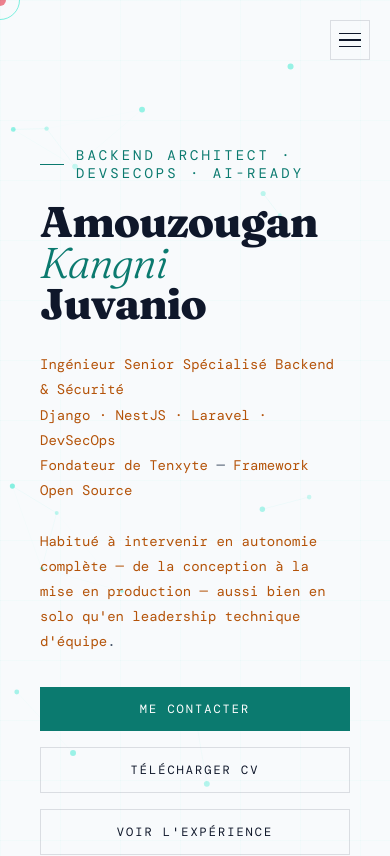
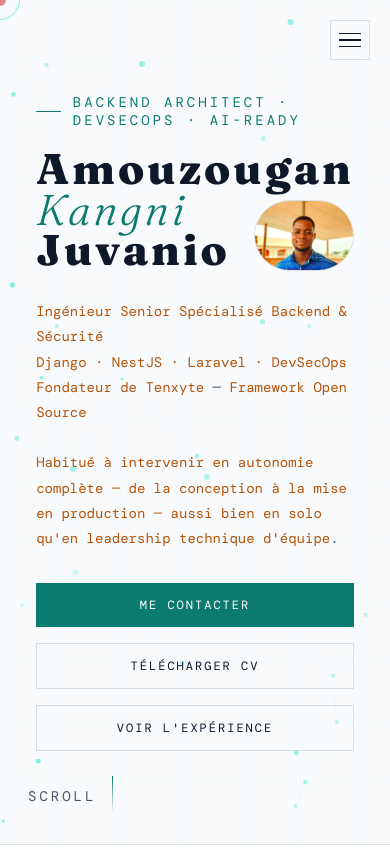
Before and after one commit to boboPrem1/in-juvanio, a React (Vite) app: page / in a window 390 px wide. Shown: the top 856 px of the page. Built offline with nearby package versions, Linux system fonts and the light colour scheme; a web font is replaced by a local one.

Commit message:
All plans writted waiting implementation

```diff
--- a/src/components/Hero.jsx
+++ b/src/components/Hero.jsx
@@ -41,8 +41,15 @@ export default function Hero({ language }) {
         <div className="hero-tag"><DecryptedText text={t.tag} duration={600} /></div>
         <h1 className="hero-name">
           <span className="line1">Amouzougan</span>
-          <span className="line2">Kangni</span>
-          <span className="line3">Juvanio</span>
+          <div className="hero-name-2">
+            <div className="hero-name-2-1">
+              <span className="line2">Kangni</span>
+              <span className="line3">Juvanio</span>
+            </div>
+            <div className="hero-mobile-image">
+              <img src="azerty.jpg" alt="Amouzougan Kangni Juvanio" />
+            </div>
+          </div>
         </h1>
         <p className="hero-title">
           <DecryptedText text={t.title} duration={700} /><br />
@@ -54,10 +61,6 @@ export default function Hero({ language }) {
           <a href="mailto:jamouzougan@gmail.com" className="btn btn-primary"><DecryptedText text={t.contactBtn} duration={400} /></a>
           <a href="G_Curriculum_Vitae.pdf" download className="btn btn-ghost"><DecryptedText text={t.cvBtn} duration={400} /></a>
           <a href="#experience" className="btn btn-ghost"><DecryptedText text={t.expBtn} duration={400} /></a>
-        </div>
-
-        <div className="hero-mobile-image">
-          <img src="azerty.jpg" alt="Amouzougan Kangni Juvanio" />
         </div>
       </div>
 
--- a/src/index.css
+++ b/src/index.css
@@ -530,9 +530,11 @@
     .hero-tag::before {
       content: '';
       width: 40px;
-      height: 1px;
+      height: 6px;
       background: var(--accent);
       display: inline-block;
+      clip-path: polygon(0 5px, 32px 5px, 32px 0, 40px 6px, 0 6px);
+      transform: translateY(-2px);
     }
 
     .hero-name {
@@ -666,7 +668,7 @@
       width: 100%;
       height: 100%;
       object-fit: cover;
-      filter: grayscale(20%) contrast(1.1);
+      filter: grayscale(20%) contrast(1.1) saturate(1.3);
     }
 
     @keyframes float {
@@ -1389,6 +1391,7 @@
       display: flex;
       align-items: center;
       gap: 10px;
+      flex-wrap: wrap;
     }
 
     .git-role-badge {
@@ -1405,12 +1408,14 @@
       color: var(--muted);
       line-height: 1.8;
       margin-bottom: 14px;
+      word-break: break-word;
     }
 
     .git-changes {
       display: flex;
       flex-direction: column;
       gap: 6px;
+      word-break: break-word;
     }
 
     .git-change {
@@ -1971,12 +1976,14 @@
       }
 
       .git-meta {
-        padding: 28px 0 8px;
+        padding: 28px 0 24px 12px;
         text-align: left;
       }
 
       .git-content {
         padding: 8px 0 28px 24px;
+        min-width: 0;
+        overflow-wrap: break-word;
       }
 
       .git-content::before {
@@ -2016,24 +2023,53 @@
     }
 
     @media (max-width: 600px) {
+      .hero {
+        display: flex;
+        flex-direction: column;
+        justify-content: center;
+        align-items: center;
+        min-height: 100vh;
+      }
+
+      .line1 {
+        display: inline-block;
+        width: 100%;
+        letter-spacing: 3px;
+      }
+
+      .line2,
+      .line3 {
+        letter-spacing: 3px;
+      }
+
+      .hero-name-2 {
+        display: flex;
+        flex-direction: row;
+        justify-content: space-between;
+        gap: 20px;
+      }
+
       .hero-mobile-image {
         display: block;
         width: 100%;
-        max-width: 400px;
-        aspect-ratio: 1 / 1;
-        margin: 40px auto 0;
+        max-width: 100px;
+        aspect-ratio: 3 / 1;
+        margin: 10px 0 0;
         border: 1px solid var(--border);
         overflow: hidden;
+        border-radius: 200px;
       }
 
       .hero-mobile-image img {
         width: 100%;
         height: 100%;
         object-fit: cover;
+        /* Effect */
+        filter: contrast(1.1) saturate(1.3);
       }
 
       .hero-left {
-        padding: 90px 20px 72px;
+        padding: 0 20px 0;
       }
 
       .hero-name {
```
